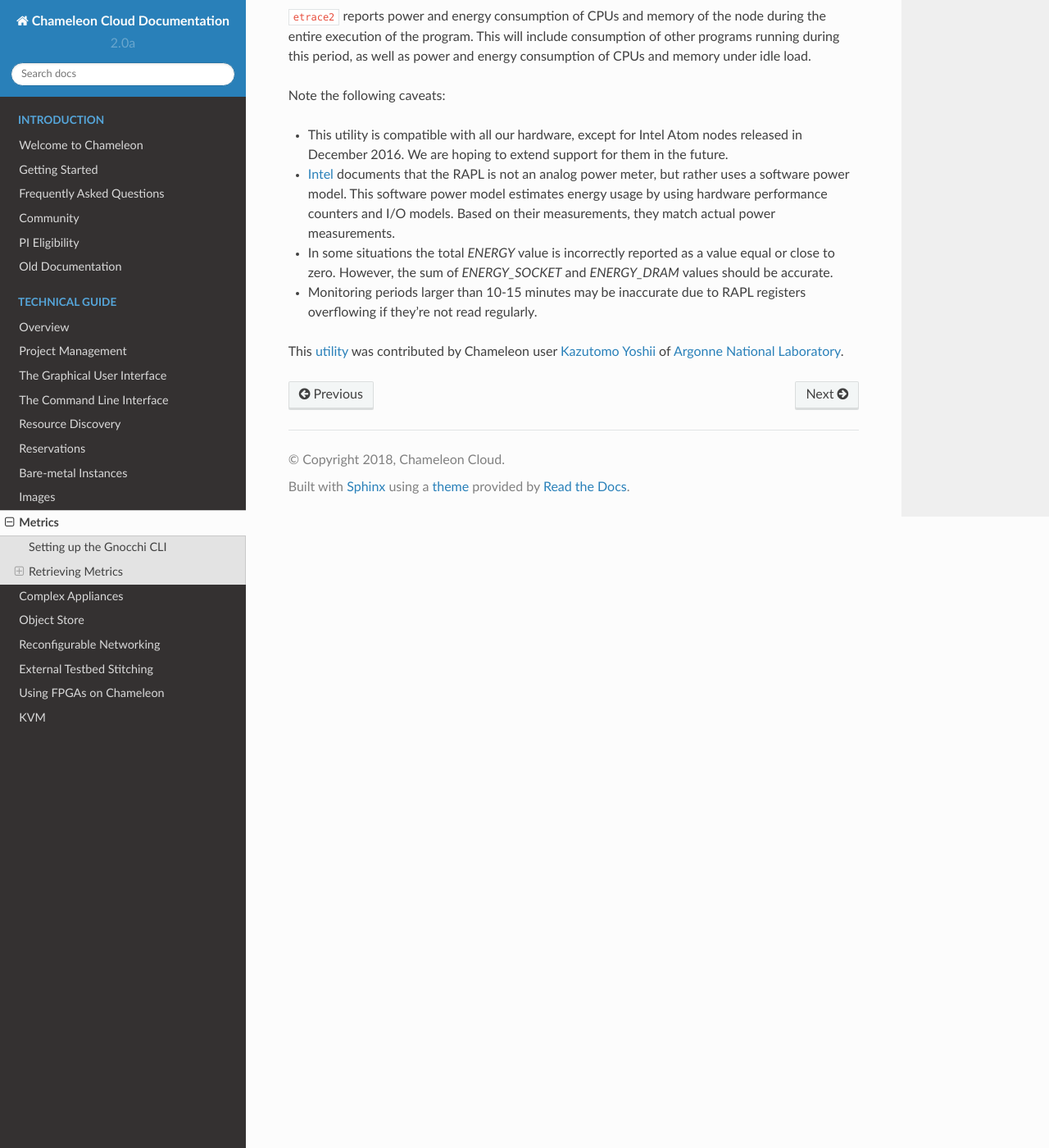
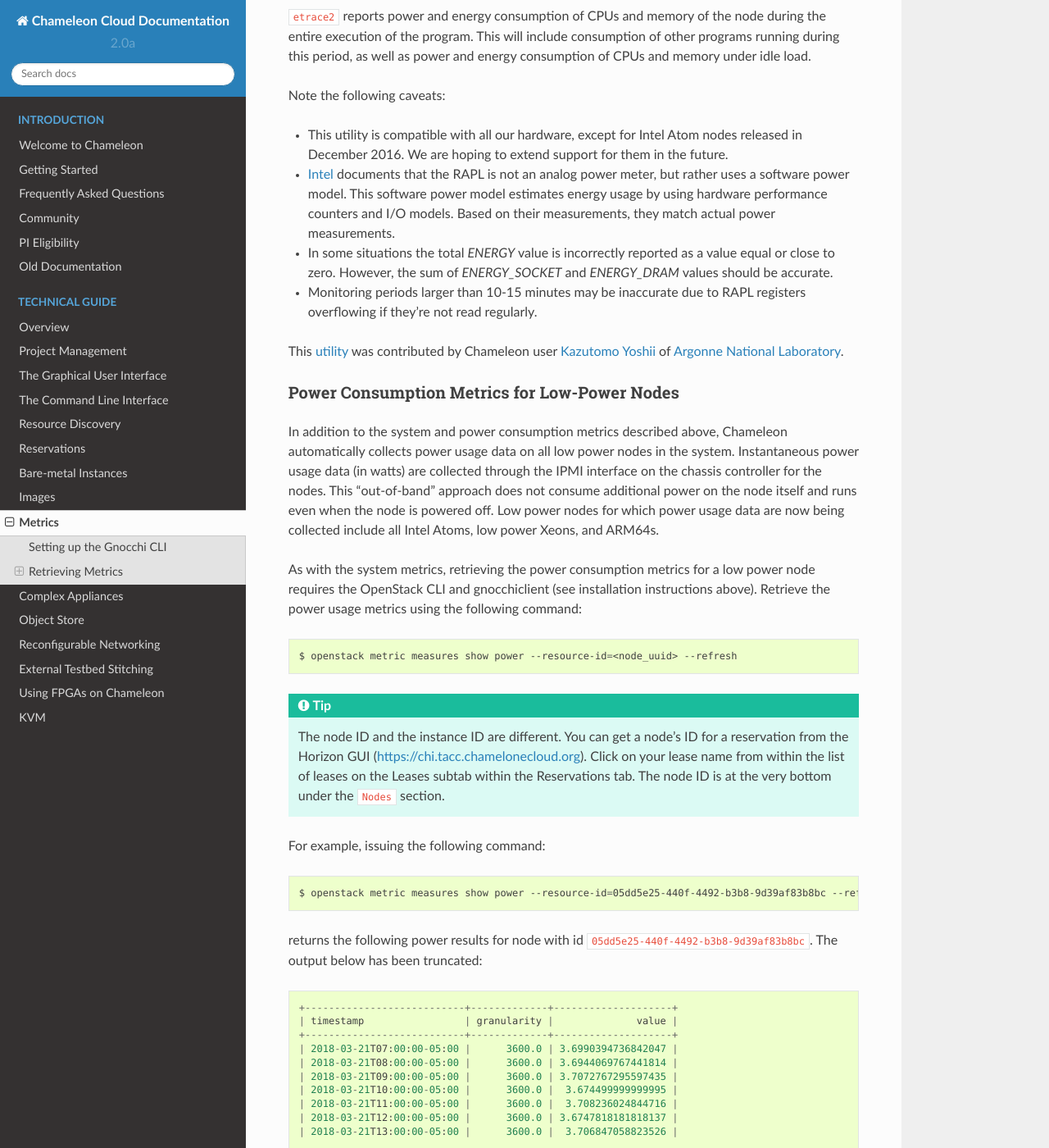
Before and after one commit to ChameleonCloud/docs, a Sphinx documentation site: the page built from source/technical/metrics.rst, in a window 1280 px wide and 1400 px high, scrolled down 4854 px. Shown: the whole window at 82% size. Built offline with Sphinx 7.4.7 and the Read the Docs theme 2.0.0, drawn with Linux system fonts in a browser that asks for light colours; some of the changed text lies outside the part shown.

Commit message:
Add docs on low power metrics.

```diff
--- a/source/technical/metrics.rst
+++ b/source/technical/metrics.rst
@@ -229,3 +229,74 @@ Note the following caveats:
 - Monitoring periods larger than 10-15 minutes may be inaccurate due to RAPL registers overflowing if they're not read regularly.
 
 This `utility <https://github.com/coolr-hpc/intercoolr>`_  was contributed by Chameleon user `Kazutomo Yoshii <http://www.mcs.anl.gov/person/kazutomo-yoshii>`_ of `Argonne National Laboratory <http://www.anl.gov/>`_.
+
+_____________________________________________
+Power Consumption Metrics for Low-Power Nodes
+_____________________________________________
+
+In addition to the system and power consumption metrics described above, Chameleon automatically collects power usage data on all low power nodes in the system. Instantaneous power usage data (in watts) are collected through the IPMI interface on the chassis controller for the nodes. This “out-of-band” approach does not consume additional power on the node itself and runs even when the node is powered off. Low power nodes for which power usage data are now being collected include all Intel Atoms, low power Xeons, and ARM64s.
+
+As with the system metrics, retrieving the power consumption metrics for a low power node requires the OpenStack CLI and gnocchiclient (see installation instructions above). Retrieve the power usage metrics using the following command:
+
+.. code-block:: bash
+
+   $ openstack metric measures show power --resource-id=<node_uuid> --refresh
+
+
+.. tip::
+   The node ID and the instance ID are different. You can get a node's ID for a reservation from the Horizon GUI (https://chi.tacc.chamelonecloud.org). Click on your lease name from within the list of leases on the Leases subtab within the Reservations tab. The node ID is at the very bottom under the ``Nodes`` section.
+
+For example, issuing the following command:
+
+.. code-block:: bash
+
+   $ openstack metric measures show power --resource-id=05dd5e25-440f-4492-b3b8-9d39af83b8bc --refresh
+
+returns the following power results for node with id ``05dd5e25-440f-4492-b3b8-9d39af83b8bc``. The output below has been truncated:
+
+.. code::
+
+    +---------------------------+-------------+--------------------+
+    | timestamp                 | granularity |              value |
+    +---------------------------+-------------+--------------------+
+    | 2018-03-21T07:00:00-05:00 |      3600.0 | 3.6990394736842047 |
+    | 2018-03-21T08:00:00-05:00 |      3600.0 | 3.6944069767441814 |
+    | 2018-03-21T09:00:00-05:00 |      3600.0 | 3.7072767295597435 |
+    | 2018-03-21T10:00:00-05:00 |      3600.0 |  3.674499999999995 |
+    | 2018-03-21T11:00:00-05:00 |      3600.0 |  3.708236024844716 |
+    | 2018-03-21T12:00:00-05:00 |      3600.0 | 3.6747818181818137 |
+    | 2018-03-21T13:00:00-05:00 |      3600.0 |  3.706847058823526 |
+
+    . . . . . .
+
+    | 2018-05-07T08:17:43-05:00 |         1.0 |              3.537 |
+    | 2018-05-07T08:18:03-05:00 |         1.0 |              3.996 |
+    | 2018-05-07T08:18:23-05:00 |         1.0 |              3.847 |
+    | 2018-05-07T08:19:03-05:00 |         1.0 |              4.145 |
+    | 2018-05-07T08:19:23-05:00 |         1.0 |              4.145 |
+    | 2018-05-07T08:19:43-05:00 |         1.0 |              3.686 |
+    | 2018-05-07T08:20:03-05:00 |         1.0 |              3.847 |
+    | 2018-05-07T08:20:23-05:00 |         1.0 |              3.686 |
+    | 2018-05-07T08:20:43-05:00 |         1.0 |              3.847 |
+    +---------------------------+-------------+--------------------+
+
+To retrieve power metrics for a specific time interval, pass the ``start`` and ``stop`` parameters; for example:
+
+.. code::
+
+    $ openstack metric measures show power --start 2018-05-06T12:35:00 --stop 2018-05-06T12:40:00 --resource-id=05dd5e25-440f-4492-b3b8-9d39af83b8bc --refresh
+
+returns:
+
+.. code::
+
+    +---------------------------+-------------+--------------------+
+    | timestamp                 | granularity |              value |
+    +---------------------------+-------------+--------------------+
+    | 2018-05-06T12:00:00-05:00 |      3600.0 | 3.6863040935672484 |
+    | 2018-05-06T12:35:00-05:00 |        60.0 | 3.5833333333333335 |
+    | 2018-05-06T12:36:00-05:00 |        60.0 | 3.6870000000000003 |
+    | 2018-05-06T12:37:00-05:00 |        60.0 | 3.5309999999999997 |
+    | 2018-05-06T12:38:00-05:00 |        60.0 |              3.537 |
+    | 2018-05-06T12:39:00-05:00 |        60.0 |              3.692 |
+    +---------------------------+-------------+--------------------+
```
